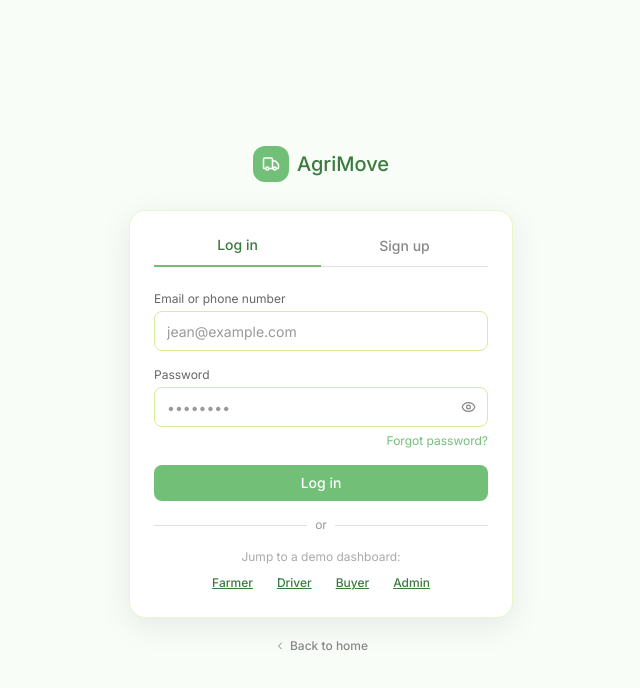
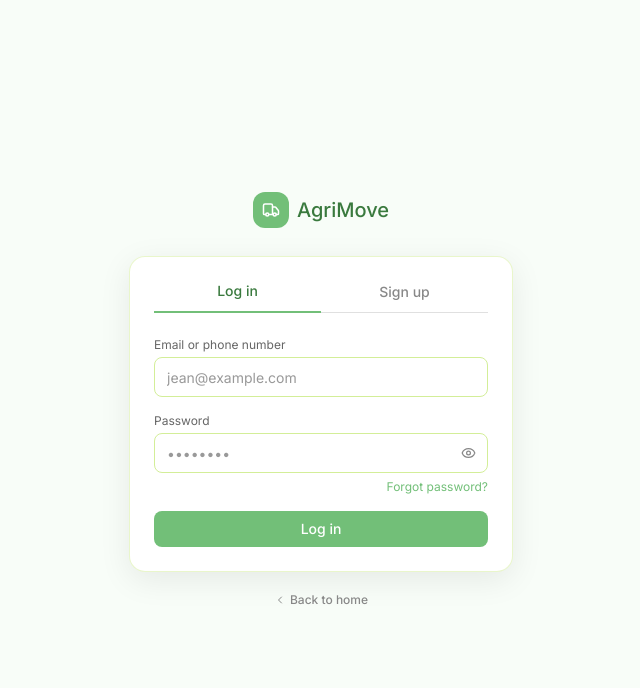
Before and after one commit to nshderrick056/AgriMove, a React (Vite) app in the folder AgriMove/: page / in a window 1280 px wide. Both pictures are taken after a click on the button "Log in". Shown: the top 688 px of the page, without its empty margins (319-959 px from the left). Built offline with nearby package versions, Linux system fonts and the light colour scheme.

Commit message:
initialize project structure with login page, Vite configuration, and required dependencies.

```diff
--- a/AgriMove/package.json
+++ b/AgriMove/package.json
@@ -36,8 +36,8 @@
     "@radix-ui/react-slot": "1.1.2",
     "@radix-ui/react-switch": "1.1.3",
     "@radix-ui/react-tabs": "1.1.3",
+    "@radix-ui/react-toggle": "1.1.2",
     "@radix-ui/react-toggle-group": "1.1.2",
-    "@radix-ui/react-toggle": "1.1.2",
     "@radix-ui/react-tooltip": "1.1.8",
     "canvas-confetti": "1.9.4",
     "class-variance-authority": "0.7.1",
@@ -66,6 +66,7 @@
   },
   "devDependencies": {
     "@tailwindcss/vite": "4.1.12",
+    "@types/node": "^26.1.1",
     "@vitejs/plugin-react": "4.7.0",
     "tailwindcss": "4.1.12",
     "vite": "6.3.5"
--- a/AgriMove/src/pages/LoginPage.tsx
+++ b/AgriMove/src/pages/LoginPage.tsx
@@ -6,8 +6,8 @@ import { useApp } from "../context/AppContext";
 import type { LoginTab, Page } from "../data/mockData";
 
 export function LoginPage() {
-  const { setPage, goToLogin } = useApp();
-  const [tab, setTab] = useState<LoginTab>("login");
+  const { setPage, loginTab } = useApp();
+  const [tab, setTab] = useState<LoginTab>(loginTab);
   const [showPass, setShowPass] = useState(false);
   const [role, setRole] = useState("Farmer");
 
@@ -78,28 +78,7 @@ export function LoginPage() {
                 </a>
               </div>
               <Btn variant="primary" fullWidth onClick={handleSubmit}>Log in</Btn>
-              <div className="flex items-center gap-2">
-                <hr className="flex-1 border-[#e0e0e0]" />
-                <span className="text-xs text-[#999]">or</span>
-                <hr className="flex-1 border-[#e0e0e0]" />
-              </div>
-              {/* Quick demo links */}
-              <div className="text-center text-xs text-[#666] space-y-2">
-                <p className="text-[#aaa]">Jump to a demo dashboard:</p>
-                <div className="flex flex-wrap gap-2 justify-center">
-                  {([ ["farmer","Farmer"], ["driver","Driver"], ["buyer","Buyer"], ["admin","Admin"] ] as [Page, string][]).map(
-                    ([p, label]) => (
-                      <button
-                        key={p}
-                        onClick={() => setPage(p)}
-                        className="text-[#3a7a3e] underline hover:no-underline text-xs px-2 py-0.5 rounded hover:bg-[#f0faf0] transition-colors"
-                      >
-                        {label}
-                      </button>
-                    )
-                  )}
-                </div>
-              </div>
+
             </div>
           ) : (
             <div className="space-y-4">
--- a/AgriMove/vite.config.ts
+++ b/AgriMove/vite.config.ts
@@ -7,7 +7,7 @@ import react from '@vitejs/plugin-react'
 function figmaAssetResolver() {
   return {
     name: 'figma-asset-resolver',
-    resolveId(id) {
+    resolveId(id: string) {
       if (id.startsWith('figma:asset/')) {
         const filename = id.replace('figma:asset/', '')
         return path.resolve(__dirname, 'src/assets', filename)
```
Also changed, not shown: 1 other file (tests, documents, lock files or other folders).
